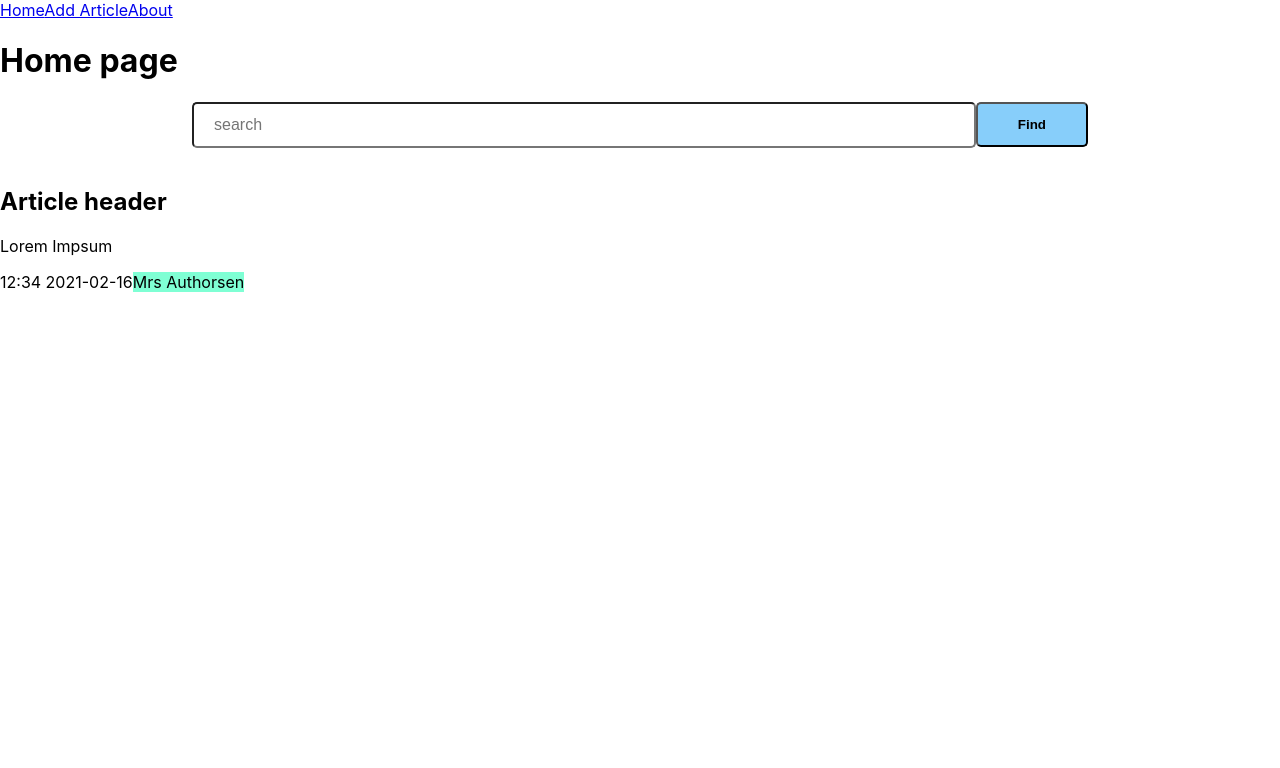
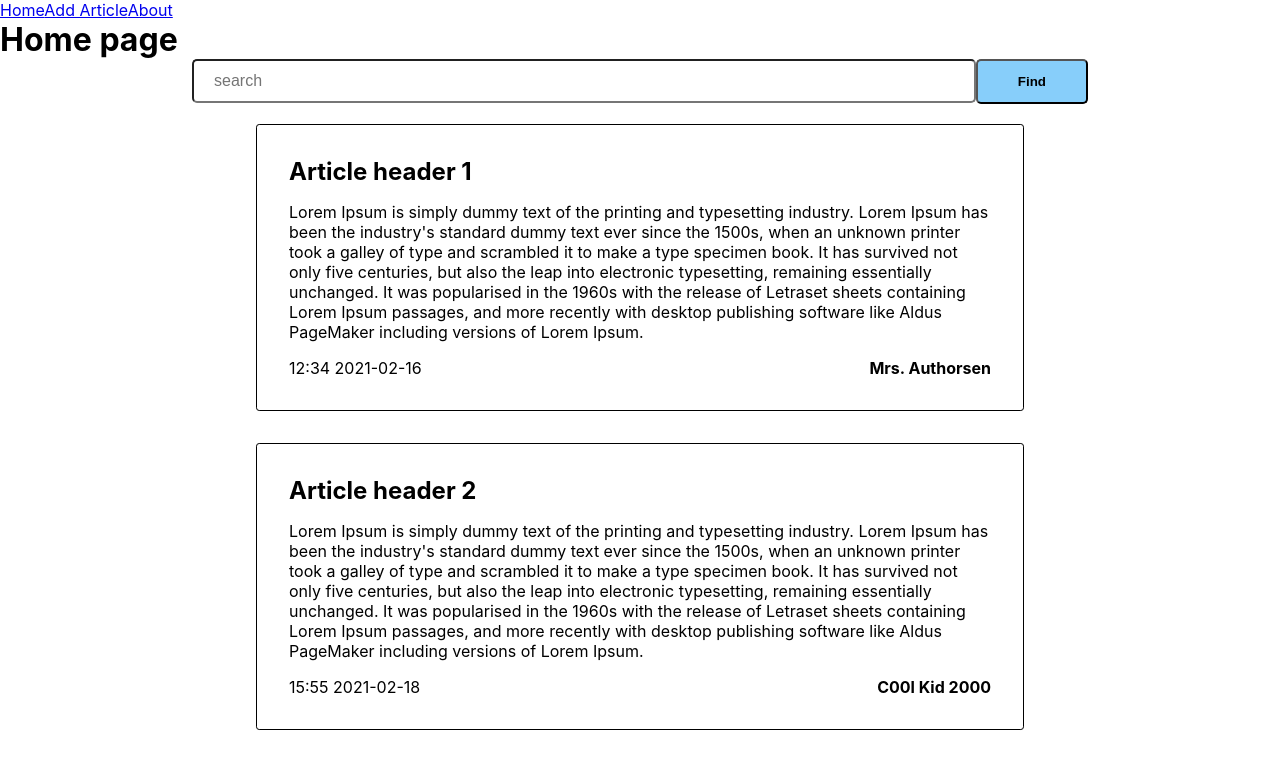
Before and after one commit to SvitlanaRybakova/react-app-group-blogg, a React (Create React App) app: page / in a window 1280 px wide. Shown: the top 768 px of the page. Built offline with nearby package versions, Linux system fonts and the light colour scheme.

Commit message:
Styled article

```diff
--- a/src/components/ArticleItem.js
+++ b/src/components/ArticleItem.js
@@ -2,13 +2,22 @@ import styles from "../styles/ArticleItem.module.css";
 
 function ArticleItem(){
   return(
-    <div className="articleItem">
-      <section>
-      <h1 className="header">Article header</h1>
-      <p className="article">Lorem Impsum</p>
-      <span className="timestamp">12:34 2021-02-16</span>
-      <span className={styles.author}>Mrs Authorsen</span>
-
+    <div className={styles.articleItem}>
+      <section className={styles.content}>
+      <h1 className={styles.header}>Article header 1</h1>
+      <p className={styles.article}>Lorem Ipsum is simply dummy text of the printing and typesetting industry. Lorem Ipsum has been the industry's standard dummy text ever since the 1500s, when an unknown printer took a galley of type and scrambled it to make a type specimen book. It has survived not only five centuries, but also the leap into electronic typesetting, remaining essentially unchanged. It was popularised in the 1960s with the release of Letraset sheets containing Lorem Ipsum passages, and more recently with desktop publishing software like Aldus PageMaker including versions of Lorem Ipsum.</p>
+      <div className={styles.detailContainer}>
+      <span className={styles.timestamp}>12:34 2021-02-16</span>
+      <span className={styles.author}>Mrs. Authorsen</span>
+      </div>
+      </section>
+      <section className={styles.content}>
+      <h1 className={styles.header}>Article header 2</h1>
+      <p className={styles.article}>Lorem Ipsum is simply dummy text of the printing and typesetting industry. Lorem Ipsum has been the industry's standard dummy text ever since the 1500s, when an unknown printer took a galley of type and scrambled it to make a type specimen book. It has survived not only five centuries, but also the leap into electronic typesetting, remaining essentially unchanged. It was popularised in the 1960s with the release of Letraset sheets containing Lorem Ipsum passages, and more recently with desktop publishing software like Aldus PageMaker including versions of Lorem Ipsum.</p>
+      <div className={styles.detailContainer}>
+      <span className={styles.timestamp}>15:55 2021-02-18</span>
+      <span className={styles.author}>C00l Kid 2000</span>
+      </div>
       </section>
     </div>
   );
--- a/src/pages/About.js
+++ b/src/pages/About.js
@@ -2,7 +2,7 @@ function About(){
   return(
     <div className="about">
       <h1>About page</h1>
-      <p>Lorem Impsum</p>
+      <p>Lorem Ipsum</p>
     </div>
   );
 }
--- a/src/styles/ArticleItem.module.css
+++ b/src/styles/ArticleItem.module.css
@@ -1,3 +1,39 @@
+* {
+  margin: 0;
+  padding: 0;
+}
+
+.articleItem{
+  width: 60%;
+  margin-left: auto;
+  margin-right: auto;
+}
+
+.content{
+  border: 1px solid black;
+  padding: 2rem;
+  border-radius: 0.2rem;
+  margin-bottom: 2rem;
+}
+
+.header{
+  margin-bottom: 1rem;
+}
+
+.article{
+  margin-bottom: 1rem;
+
+}
+
+.detailContainer{
+  display: flex;
+  justify-content: space-between;
+}
+
+.timestamp{
+
+}
+
 .author{
-  background-color: aquamarine;
+  font-weight: bold;
 }
```
